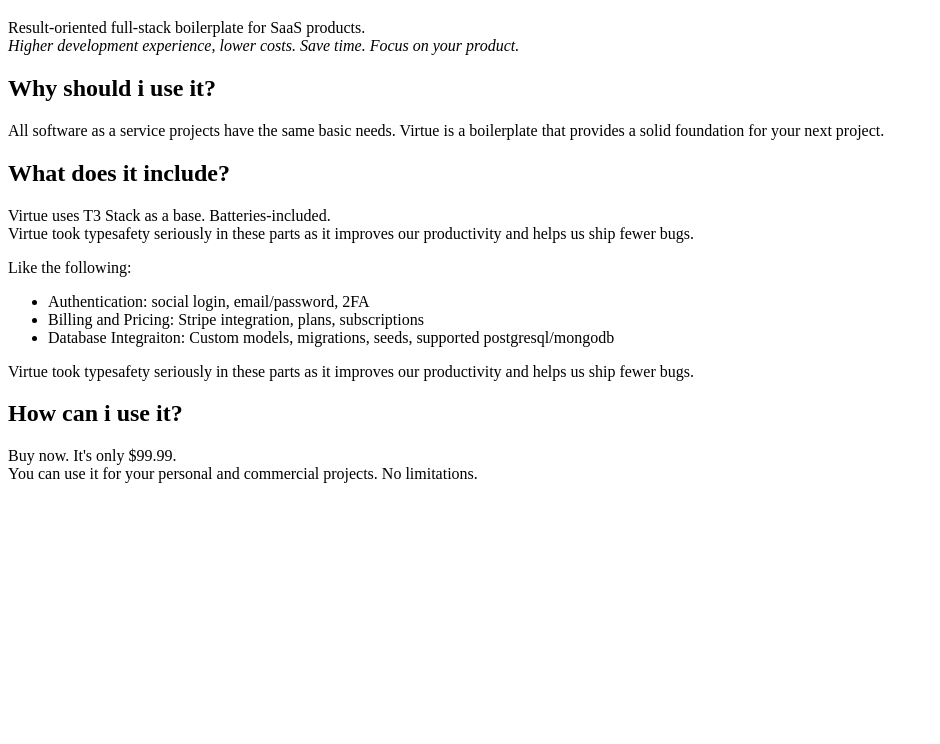
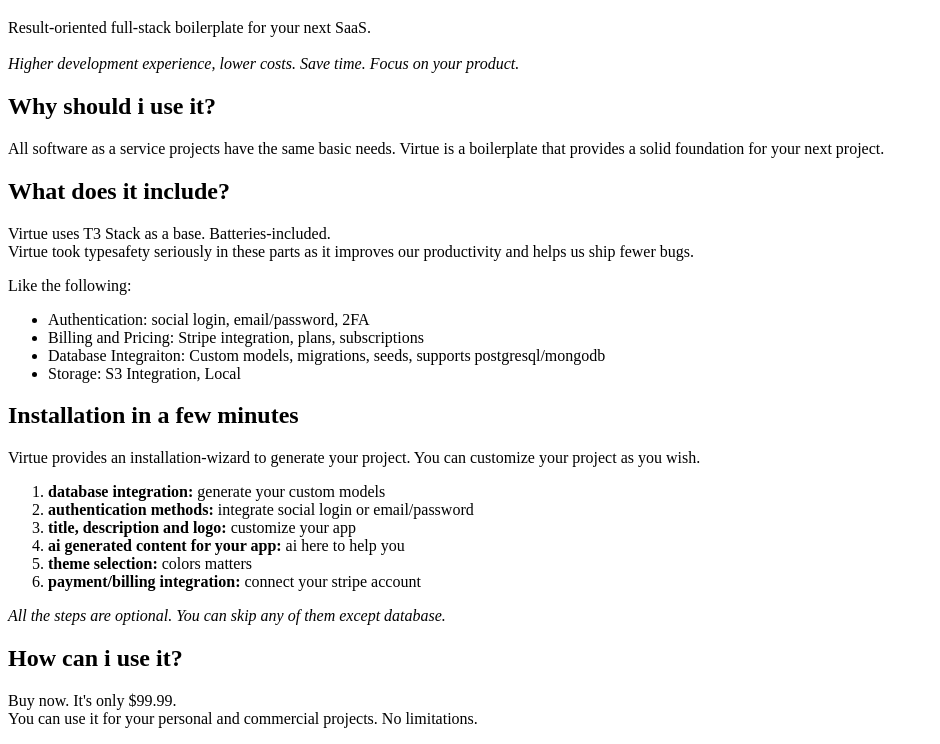
Before and after one commit to fdemir/usevirtue, a plain HTML site: page index.html in a window 1280 px wide. Shown: the part 61-805 px from the top of the page, without its empty margins (0-940 px from the left). Drawn offline with Linux system fonts and the light colour scheme.

Commit message:
content: upadte

```diff
--- a/index.html
+++ b/index.html
@@ -9,7 +9,8 @@
     <h1>Virtue</h1>
 
     <p>
-      Result-oriented full-stack boilerplate for SaaS products.
+      Result-oriented full-stack boilerplate for your next SaaS.
+      <br />
       <br />
       <i>
         Higher development experience, lower costs. Save time. Focus on your
@@ -44,15 +45,49 @@
           Billing and Pricing: Stripe integration, plans, subscriptions
         </li>
         <li>
-          Database Integraiton: Custom models, migrations, seeds, supported postgresql/mongodb
+          Database Integraiton: Custom models, migrations, seeds, supports postgresql/mongodb
+        </li>
+        <li>
+          Storage: S3 Integration, Local
         </li>
       </ul>
     </p>
 
+    <h2>
+      Installation in a few minutes
+    </h2>
+
     <p>
-      Virtue took typesafety seriously in these parts as it improves our
-      productivity and helps us ship fewer bugs.
+      Virtue provides an installation-wizard to generate your project. You can customize your project as you wish.
+
+      <br />
+
+      <ol>
+        <li>
+          <b>database integration:</b> generate your custom models
+        </li>
+        <li>
+          <b>authentication methods: </b>integrate social login or email/password
+        </li>
+        <li>
+          <b>title, description and logo:</b> customize your app
+        </li>
+        <li>
+          <b>ai generated content for your app:</b> ai here to help you
+        </li>
+        <li>
+          <b>theme selection:</b> colors matters
+        </li>
+        <li>
+          <b>payment/billing integration:</b> connect your stripe account
+        </li>
+      </ol>
+
+
     </p>
+    <i>
+      All the steps are optional. You can skip any of them except database.
+    </i>
 
     <h2>
       How can i use it?
```
